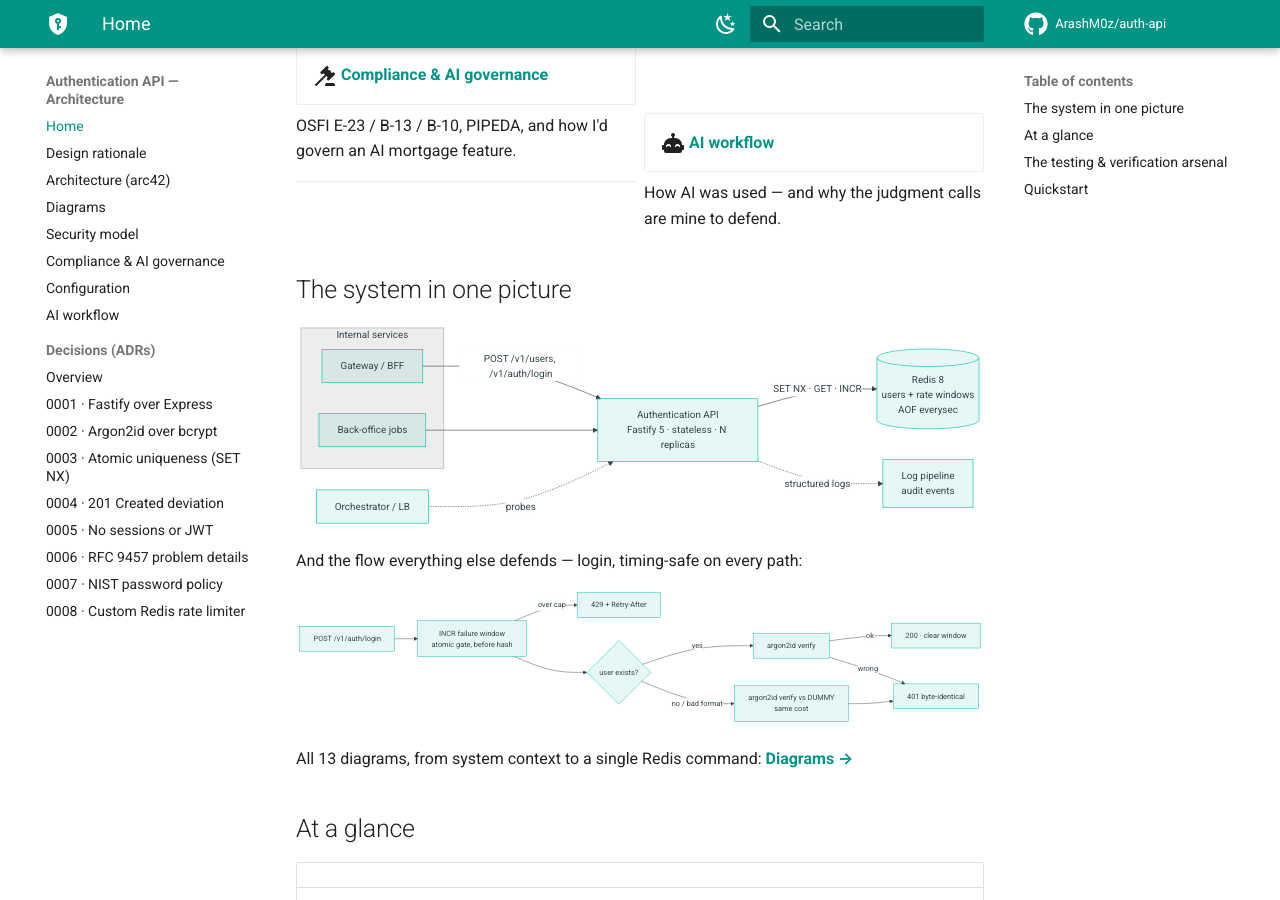
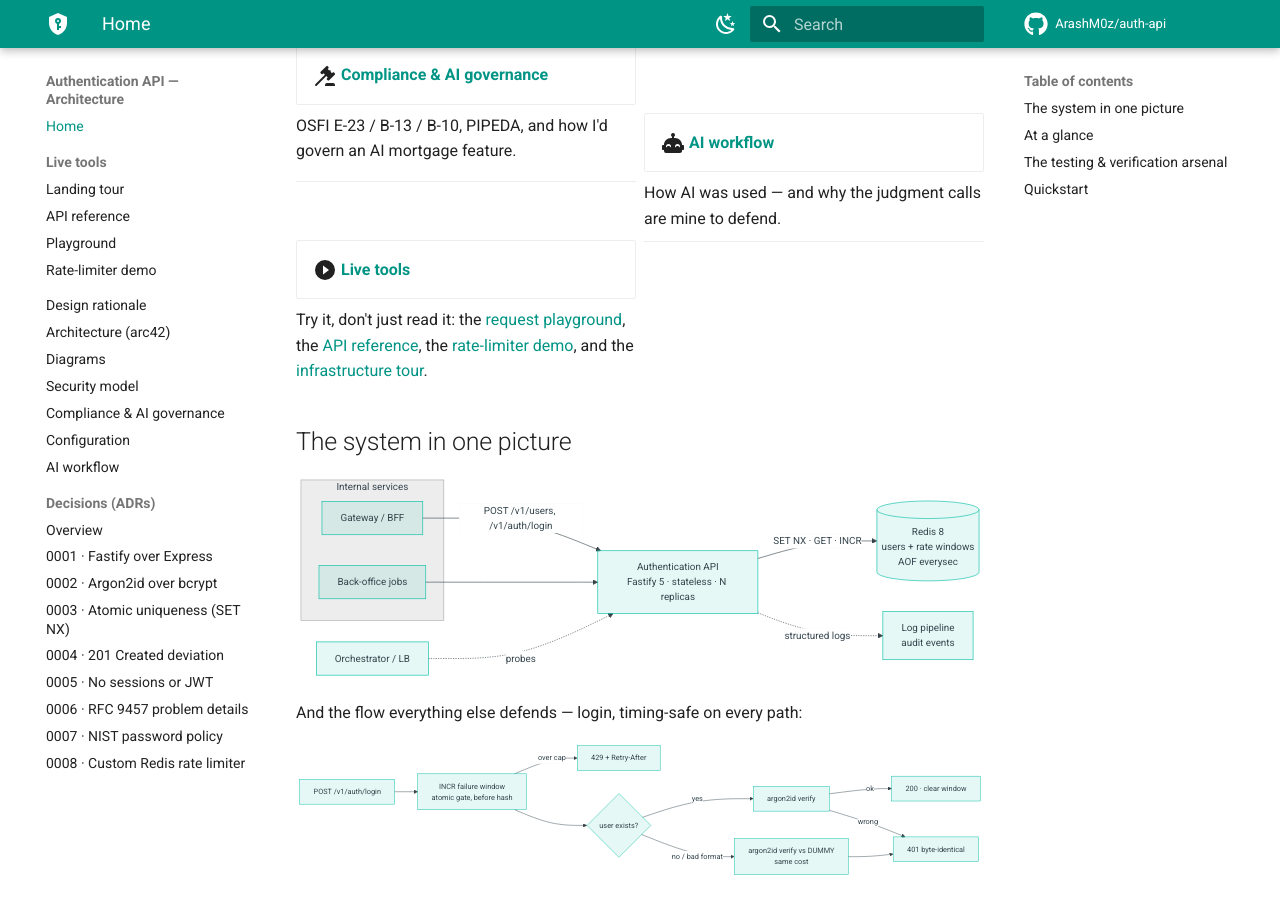
Before and after one commit to ArashM0z/auth-api, an MkDocs documentation site: the page built from docs/index.md, in a window 1280 px wide and 900 px high, scrolled down 811 px. Built offline with MkDocs 1.6.1 and Material for MkDocs 9.7.7, drawn with Linux system fonts in a browser that asks for light colours; comment, search, counter and statistics services are not loaded.

Commit message:
docs: link the live tools (playground, API reference, rate-limiter demo) from the handbook nav and home

```diff
--- a/docs/index.md
+++ b/docs/index.md
@@ -48,6 +48,15 @@ RFC 9457, RFC 9110) rather than folklore.
   ***
 
   How AI was used — and why the judgment calls are mine to defend.
+
+- :material-play-circle:{ .lg .middle } **[Live tools](https://arashm0z.github.io/auth-api/playground.html)**
+
+  ***
+
+  Try it, don't just read it: the [request playground](https://arashm0z.github.io/auth-api/playground.html),
+  the [API reference](https://arashm0z.github.io/auth-api/api.html), the
+  [rate-limiter demo](https://arashm0z.github.io/auth-api/ratelimit.html), and the
+  [infrastructure tour](https://arashm0z.github.io/auth-api/).
 
 </div>
 
--- a/mkdocs.yml
+++ b/mkdocs.yml
@@ -40,6 +40,11 @@ theme:
 
 nav:
   - Home: index.md
+  - Live tools:
+      - Landing tour: https://arashm0z.github.io/auth-api/
+      - API reference: https://arashm0z.github.io/auth-api/api.html
+      - Playground: https://arashm0z.github.io/auth-api/playground.html
+      - Rate-limiter demo: https://arashm0z.github.io/auth-api/ratelimit.html
   - Design rationale: design-rationale.md
   - Architecture (arc42): architecture.md
   - Diagrams: diagrams.md
```
